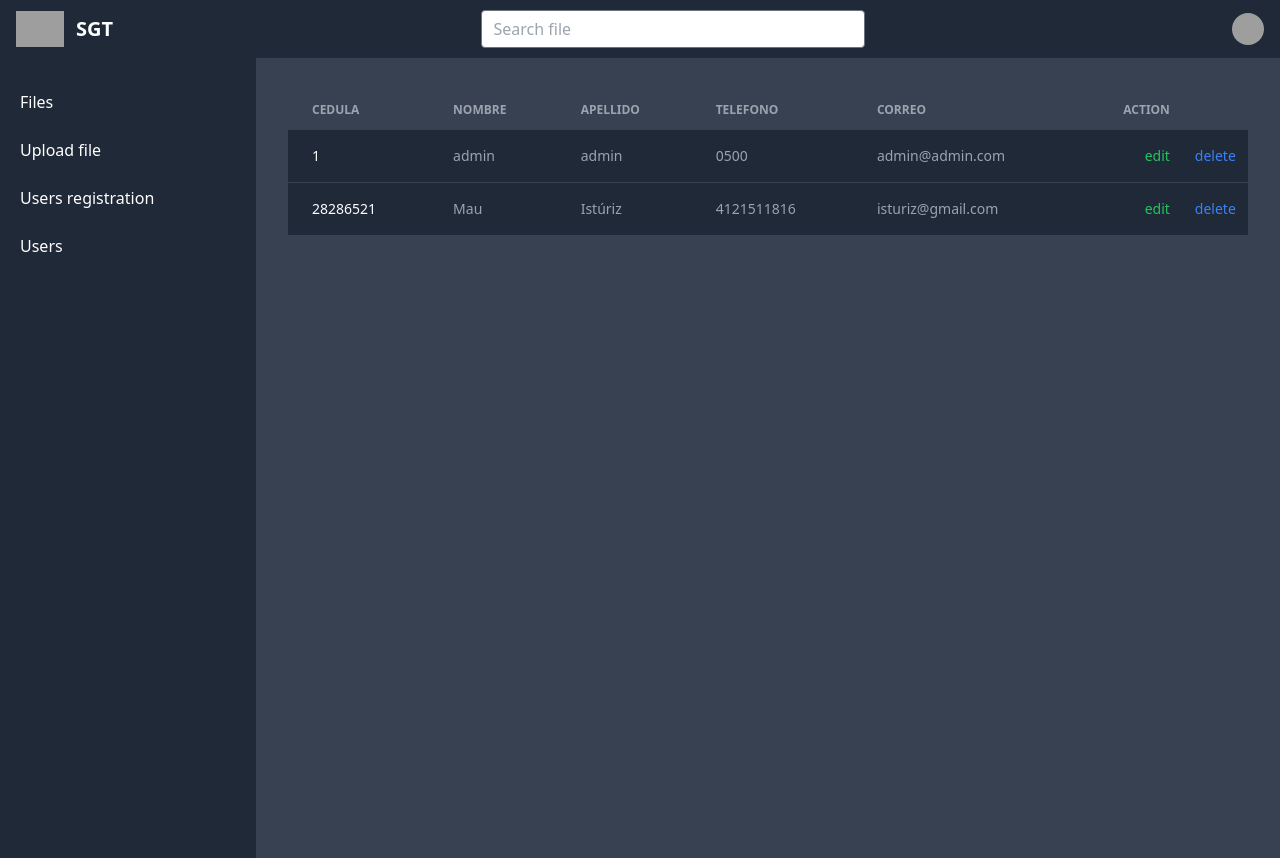
After one commit to isturiz/gestor, a PHP site: page /view/users/list.php in a window 1280 px wide. The commit adds this page. Run offline with PHP 8.4, Linux system fonts and the light colour scheme; the visitor is signed in with stand-in values (Sample User, id 1); data comes from the database, SQL or seed files in the repository; some libraries are stand-ins or nearby versions; grey boxes are pictures that could not be loaded.

Commit message:
add user list

```diff
--- /dev/null
+++ b/controller/users/list.php
@@ -0,0 +1,9 @@
+<?php
+
+require_once('../../model/conexion.php');
+
+$query = "SELECT * FROM personal";
+$files = mysqli_query($conexion, $query);
+
+
+?>
--- a/view/header/aside.php
+++ b/view/header/aside.php
@@ -17,6 +17,11 @@
           <span class="flex-1 ml-3 whitespace-nowrap">Users registration</span>
         </a>
       </li>
+      <li>
+        <a href="../users/list.php" class="flex items-center p-2 text-base font-normal text-white hover:bg-gray-700">
+          <span class="flex-1 ml-3 whitespace-nowrap">Users</span>
+        </a>
+      </li>
     </ul>
   </div>
 </aside>
--- /dev/null
+++ b/view/users/list.php
@@ -0,0 +1,56 @@
+<?php require_once('../../view/header/htmlStart.php'); ?>
+
+
+<?php require_once('../../view/header/header.php'); ?>
+
+<div class="h-screen w-full flex flex-row">
+
+  <?php require_once('../../view/header/aside.php'); ?>
+
+  <!-- ========== MAIN ========== -->
+  <div class="flex-grow bg-gray-700">
+    <main class="container">
+      <div class="overflow-x-auto  relative w-full p-8 ">
+        <table class="w-full text-sm text-left text-gray-400">
+          <thead class="text-xs uppercase bg-gray-700 text-gray-400">
+            <tr>
+              <th scope="col" class="py-3 px-6">Cedula</th>
+              <th scope="col" class="py-3 px-6">Nombre</th>
+              <th scope="col" class="py-3 px-6">Apellido</th>
+              <th scope="col" class="py-3 px-6">Telefono</th>
+              <th scope="col" class="py-3 px-6">Correo</th>
+              <th scope="col" class="py-3 px-6 text-right">Action</th>
+            </tr>
+          </thead>
+          <tbody>
+
+            <?php
+            require_once '../../controller/users/list.php';
+            while ($row = mysqli_fetch_assoc($files)) {
+            ?>
+
+              <tr class="border-b bg-gray-800 border-gray-700 hover:bg-gray-600">
+                <th scope="row" class="py-4 px-6 font-medium text-white whitespace-nowrap">
+                  <?php echo $row['cedula']; ?>
+                </th>
+                <td class="py-4 px-6"> <?php echo $row['nombre']; ?> </td>
+                <td class="py-4 px-6"><?php echo $row['apellido']; ?></td>
+                <td class="py-4 px-6"><?php echo $row['telefono']; ?></td>
+                <td class="py-4 px-6"><?php echo $row['correo']; ?></td>
+                <td class="py-4 px-6 text-right">
+                  <a href="" class="font-medium text-green-500 hover:underline">edit</a>
+                  <td>
+                  <a href="../../controller/users/delete.php?cedula=<?php echo $row['cedula']?>" class="font-medium text-blue-500 hover:underline">delete</a>
+                </td>
+
+              </tr>
+            <?php
+            }
+            ?>
+          </tbody>
+        </table>
+      </div>
+    </main>
+  </div>
+
+  <?php require_once('../../view/header/htmlEnd.php'); ?>
```
Also changed, not shown: controller/users/delete.php (added, +21 -0 lines).
